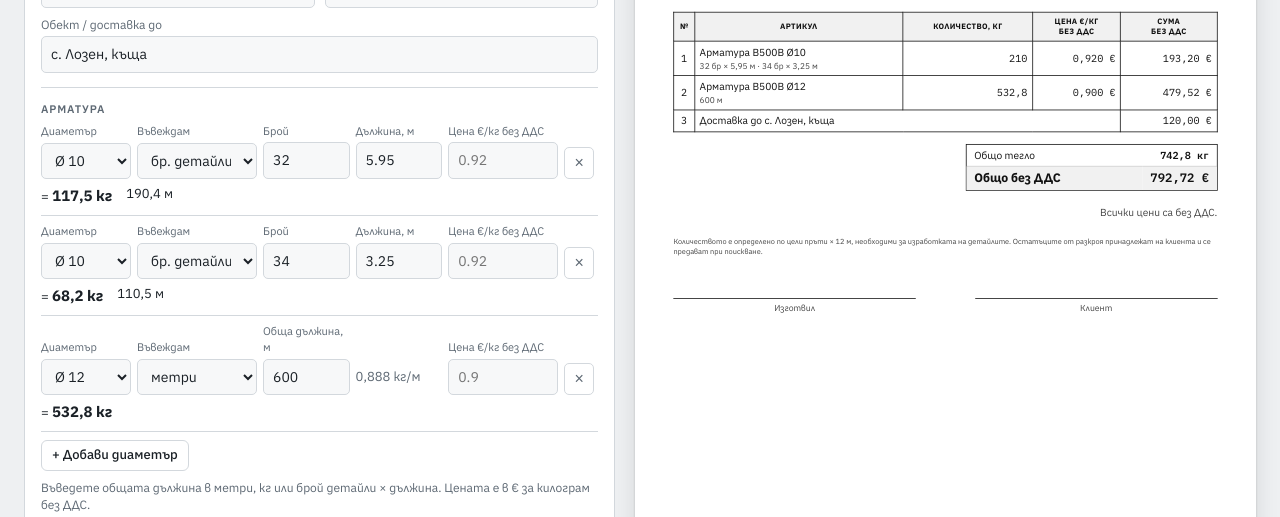
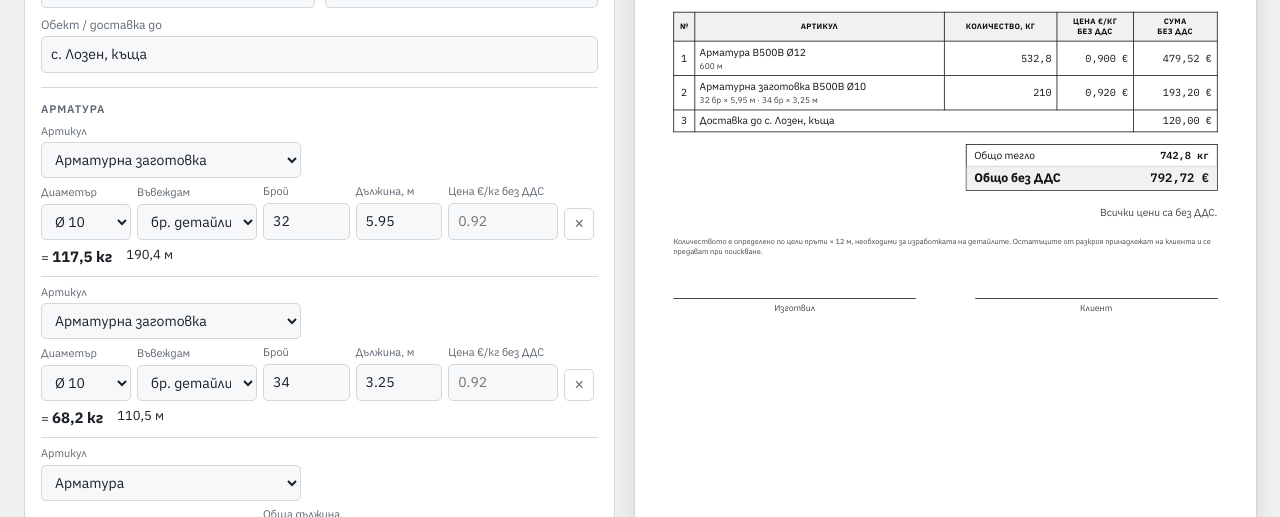
Before and after one commit to Skotch1cs/stomana-app, a plain HTML site: page index.html in a window 1280 px wide. Both pictures are taken after a click on the tab "Оферта". Shown: the part 283-800 px from the top of the page. Drawn offline with Linux system fonts and the light colour scheme.

Commit message:
Оферта: избор на артикул „Арматура“ или „Арматурна заготовка“ за всеки ред
Co-Authored-By: Claude Fable 5.2 <noreply@anthropic.com>
Claude-Session: https://claude.ai/code/session_01T6w6h9qyZGUebvui3W9mso

```diff
--- a/index.html
+++ b/index.html
@@ -152,6 +152,7 @@ input[type=number]{font-variant-numeric:tabular-nums}
 .of-rows{display:flex;flex-direction:column;gap:8px}
 .of-row{display:grid;grid-template-columns:90px 120px 1fr 1fr 110px 34px;gap:6px;align-items:end;padding-bottom:8px;border-bottom:1px solid var(--line)}
 .of-row .f{font-size:11px}
+.of-row .nm{grid-column:1 / -1;max-width:260px}
 .of-row .out{font-size:13px;color:var(--muted);font-variant-numeric:tabular-nums;padding-bottom:8px}
 .of-row .res{grid-column:1 / -1;font-size:13px;font-variant-numeric:tabular-nums;display:flex;flex-wrap:wrap;gap:4px 14px}
 .of-row .res b{font-size:15px}
@@ -826,11 +827,14 @@ input[type=number]{font-variant-numeric:tabular-nums}
   if(!store.barW){ store.barW={}; DIAMS.forEach(function(d){ store.barW[d]=Math.round(KGM[d]*12*100)/100; }); store.barW[10]=7.5; store.barW[14]=14.7; store.barWSample=true; }
   function stockLen(){ var L=num(offer.stock); return L>0?L:12; }
   function barWt(d){ return num(store.barW[d])/12*stockLen(); }
+  var OFFER_NAMES=["Арматура","Арматурна заготовка"];
+  /* cut-to-length rows are blanks unless the user picked a name for the row */
+  function rowName(r){ return r.name || (r.mode==="pcs" ? OFFER_NAMES[1] : OFFER_NAMES[0]); }
   function isCutRow(r){ return !!offer.cut && r.mode==="pcs" && num(r.pcs)>0 && num(r.len)>0; }
   /* first-fit decreasing: longest details first, each into the first bar where it still fits */
   function cutPlan(){
     var L=Math.round(stockLen()*1000), byD={}, order=[];
-    offer.rows.forEach(function(r){ if(!isCutRow(r)) return; var d=String(r.d); if(!byD[d]){ byD[d]={d:d,pieces:[],price:rowPrice(r),detWt:0,count:0}; order.push(d); }
+    offer.rows.forEach(function(r){ if(!isCutRow(r)) return; var d=rowName(r)+"|"+r.d; if(!byD[d]){ byD[d]={d:String(r.d),name:rowName(r),pieces:[],price:rowPrice(r),detWt:0,count:0}; order.push(d); }
       var mm=Math.round(num(r.len)*1000), n=Math.round(num(r.pcs)); byD[d].detWt+=rowWt(r); byD[d].count+=n; for(var k=0;k<n;k++) byD[d].pieces.push(mm); });
     return order.map(function(d){ var g=byD[d], bins=[], tooLong=0;
       g.pieces.sort(function(a,b){ return b-a; }).forEach(function(mm){
@@ -842,7 +846,7 @@ input[type=number]{font-variant-numeric:tabular-nums}
       bins.forEach(function(b){ var cnt={}, keys=[]; b.items.forEach(function(mm){ if(!cnt[mm]){ cnt[mm]=0; keys.push(mm); } cnt[mm]++; });
         var key=keys.map(function(k){ return cnt[k]+"x"+k; }).join("+")+"|"+b.left;
         if(!pat[key]){ pat[key]={n:0,items:keys.map(function(k){ return {len:k/1000,c:cnt[k]}; }),rest:b.left/1000}; pord.push(key); } pat[key].n++; });
-      g.bars=bins.length; g.wt=g.bars*barWt(d); g.sum=g.wt*g.price; g.waste=g.wt-g.detWt; g.tooLong=tooLong;
+      g.bars=bins.length; g.wt=g.bars*barWt(g.d); g.sum=g.wt*g.price; g.waste=g.wt-g.detWt; g.tooLong=tooLong;
       g.restM=bins.reduce(function(a,b){ return a+b.left; },0)/1000;
       g.patterns=pord.map(function(k){ return pat[k]; }); return g; });
   }
@@ -878,6 +882,7 @@ input[type=number]{font-variant-numeric:tabular-nums}
     var mOpt=function(v,t,cur){ return "<option value=\""+v+"\""+(cur===v?" selected":"")+">"+t+"</option>"; };
     $("of-rows").innerHTML = offer.rows.map(function(r,i){
       return "<div class=\"of-row\" data-i=\""+i+"\">"+
+        "<label class=\"f nm\">Артикул<select data-r=\"name\">"+OFFER_NAMES.map(function(v){ return "<option"+(v===rowName(r)?" selected":"")+">"+v+"</option>"; }).join("")+"</select></label>"+
         "<label class=\"f\">Диаметър<select data-r=\"d\">"+dOpts(r.d)+"</select></label>"+
         "<label class=\"f\">Въвеждам<select data-r=\"mode\">"+mOpt("m","метри",r.mode)+mOpt("kg","кг",r.mode)+mOpt("pcs","бр. детайли",r.mode)+"</select></label>"+
         (r.mode==="pcs"
@@ -903,14 +908,14 @@ input[type=number]{font-variant-numeric:tabular-nums}
     var s=store.settings, c=calc(), until="", V=!!offer.vat;
     if(offer.date && num(offer.valid)){ var dt=new Date(offer.date+"T12:00:00"); dt.setDate(dt.getDate()+num(offer.valid)); until=pad(dt.getDate())+"."+pad(dt.getMonth()+1)+"."+dt.getFullYear()+" г."; }
     var rows="", n=0, span=V?4:3, plan=c.plan, groups={}, order=[];
-    function G(d){ d=String(d); if(!groups[d]){ groups[d]={d:d,wt:0,sum:0,det:[],price:0}; order.push(d); } return groups[d]; }
-    offer.rows.forEach(function(r){ var g=G(r.d); g.price=g.price||rowPrice(r);
+    function G(name,d){ var k=name+"|"+d; if(!groups[k]){ groups[k]={d:String(d),name:name,wt:0,sum:0,det:[],price:0}; order.push(k); } return groups[k]; }
+    offer.rows.forEach(function(r){ var g=G(rowName(r),r.d); g.price=g.price||rowPrice(r);
       if(r.mode==="pcs" && num(r.pcs) && num(r.len)) g.det.push(esc(r.pcs)+" бр × "+esc(fmtNum(r.len))+" м");
       else if(r.mode==="m" && num(r.m)) g.det.push(fmtW(num(r.m))+" м");
       if(!isCutRow(r)){ g.wt+=rowWt(r); g.sum+=rowSum(r); } });
-    plan.forEach(function(pg){ var g=G(pg.d); g.wt+=pg.wt; g.sum+=pg.sum; });
-    order.sort(function(a,b){ return a-b; }).forEach(function(d){ var g=groups[d]; if(!g.wt) return; var p=g.sum/g.wt; n++;
-      rows+="<tr><td class=\"c\">"+n+"</td><td>Арматура B500B Ø"+esc(g.d)+(g.det.length?"<div class=\"det\">"+g.det.join(" · ")+"</div>":"")+"</td><td class=\"n\">"+fmtW(g.wt)+"</td><td class=\"n\">"+fmtP(p)+"</td>"+(V?"<td class=\"n v\">"+fmtP(p*1.2)+"</td>":"")+"<td class=\"n\">"+money(g.sum)+"</td>"+(V?"<td class=\"n v\">"+money(g.sum*1.2)+"</td>":"")+"</tr>"; });
+    plan.forEach(function(pg){ var g=G(pg.name,pg.d); g.wt+=pg.wt; g.sum+=pg.sum; });
+    order.sort(function(a,b){ return OFFER_NAMES.indexOf(groups[a].name)-OFFER_NAMES.indexOf(groups[b].name) || groups[a].d-groups[b].d; }).forEach(function(d){ var g=groups[d]; if(!g.wt) return; var p=g.sum/g.wt; n++;
+      rows+="<tr><td class=\"c\">"+n+"</td><td>"+esc(g.name)+" B500B Ø"+esc(g.d)+(g.det.length?"<div class=\"det\">"+g.det.join(" · ")+"</div>":"")+"</td><td class=\"n\">"+fmtW(g.wt)+"</td><td class=\"n\">"+fmtP(p)+"</td>"+(V?"<td class=\"n v\">"+fmtP(p*1.2)+"</td>":"")+"<td class=\"n\">"+money(g.sum)+"</td>"+(V?"<td class=\"n v\">"+money(g.sum*1.2)+"</td>":"")+"</tr>"; });
     function svc(name,amount){ n++; rows+="<tr><td class=\"c\">"+n+"</td><td colspan=\""+span+"\">"+esc(name)+"</td><td class=\"n\">"+money(amount)+"</td>"+(V?"<td class=\"n v\">"+money(amount*1.2)+"</td>":"")+"</tr>"; }
     if(c.delivery) svc("Доставка"+(offer.site?" до "+offer.site:""), c.delivery);
     offer.extras.forEach(function(x){ if(String(x.name).trim()||num(x.amount)) svc(x.name, num(x.amount)); });
@@ -943,7 +948,7 @@ input[type=number]{font-variant-numeric:tabular-nums}
     var cutOn=!!offer.cut; $("o-cut").checked=cutOn; $("cut-box").hidden=!cutOn;
     if(cutOn){
       $("of-cut").innerHTML = c.plan.length ? c.plan.map(function(g){
-        return "<div><h4>Ø"+esc(g.d)+": "+g.bars+" пръта, "+fmtW(g.wt)+" кг</h4>"+
+        return "<div><h4>"+esc(g.name)+" Ø"+esc(g.d)+": "+g.bars+" пръта, "+fmtW(g.wt)+" кг</h4>"+
           "<div>Детайли "+g.count+" бр, "+fmtW(g.detWt)+" кг. Остатък "+fmtW(g.waste)+" кг ("+fmtW(g.restM)+" м).</div>"+
           (g.tooLong?"<div class=\"warn\">"+g.tooLong+" детайла са по-дълги от пръта.</div>":"")+
           "<ul>"+g.patterns.map(function(p){ return "<li>"+p.n+" пр.: "+(p.items.map(function(it){ return it.c+" × "+fmtNum(it.len)+" м"; }).join(" + ")||"продължение")+" (остатък "+fmtNum(Math.round(p.rest*1000)/1000)+" м)</li>"; }).join("")+"</ul></div>";
@@ -982,7 +987,7 @@ input[type=number]{font-variant-numeric:tabular-nums}
     else { offer.extras.splice(+b.dataset.xdel,1); }
     renderOfferRows(); offerChanged();
   });
-  $("of-add").addEventListener("click",function(){ var last=offer.rows[offer.rows.length-1]||{}; var i=DIAMS.indexOf(+last.d); offer.rows.push(newRow(DIAMS[Math.min(DIAMS.length-1,i+1)]||12,last.mode)); renderOfferRows(); offerChanged(); var ins=document.querySelectorAll("#of-rows .of-row:last-child input"); if(ins[0]) ins[0].focus(); });
+  $("of-add").addEventListener("click",function(){ var last=offer.rows[offer.rows.length-1]||{}; var i=DIAMS.indexOf(+last.d); var nr=newRow(DIAMS[Math.min(DIAMS.length-1,i+1)]||12,last.mode); if(last.name) nr.name=last.name; offer.rows.push(nr); renderOfferRows(); offerChanged(); var ins=document.querySelectorAll("#of-rows .of-row:last-child input"); if(ins[0]) ins[0].focus(); });
   $("of-add-extra").addEventListener("click",function(){ offer.extras.push({name:"",amount:""}); renderOfferRows(); offerChanged(); var ins=document.querySelectorAll("#of-extras [data-xf=name]"); ins[ins.length-1].focus(); });
   function ofFlash(t){ $("of-status").textContent=t; clearTimeout(ofFlash.t); ofFlash.t=setTimeout(function(){ $("of-status").textContent=""; },3000); }
   $("of-new").addEventListener("click",function(){ if(!offer.sample && offer.no===offerNo(store.settings.offerNo)) store.settings.offerNo++; offer=blankOffer(); saveOffer(); persist(); renderOffer(); ofFlash("Нова оферта "+offer.no); });
```
